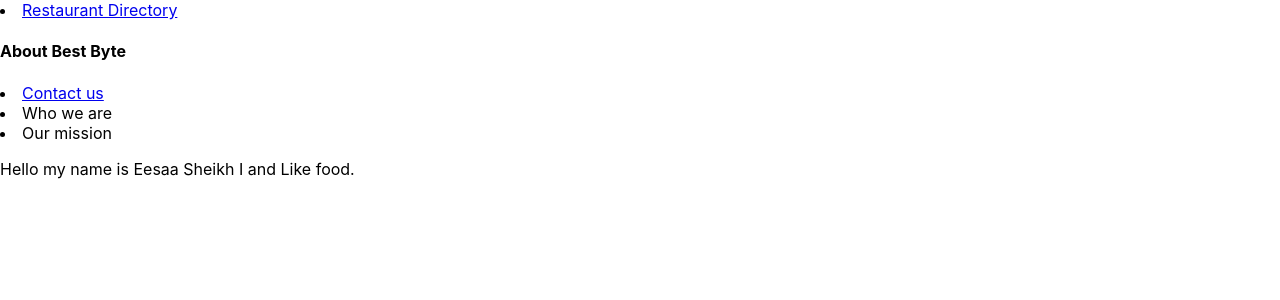
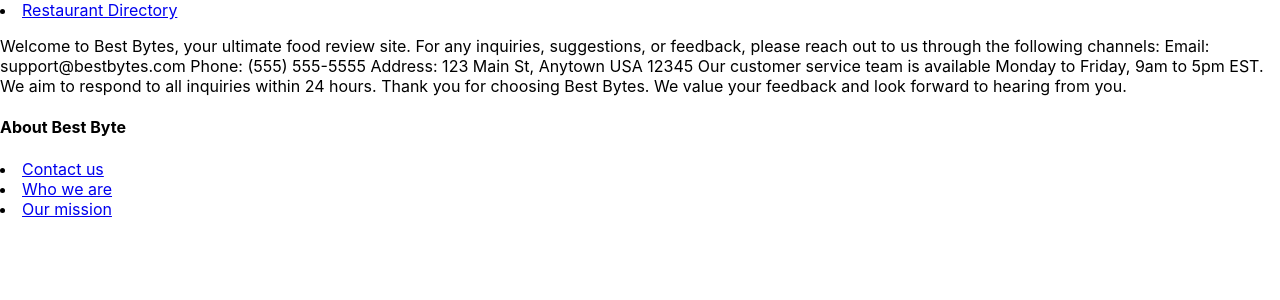
Before and after one commit to eesaa-sheikh/Fork-Byte-Code, a React (Create React App) app: page /ContactUs in a window 1280 px wide. Shown: the top 300 px of the page. Built offline with nearby package versions, Linux system fonts and the light colour scheme; no server answers.

Commit message:
added in links to who we are and our mission

```diff
--- a/src/App.js
+++ b/src/App.js
@@ -2,26 +2,28 @@ import { BrowserRouter, Link, Route, Routes } from 'react-router-dom';
 import './App.css';
 import RestaurantContainer from './containers/RestaurantContainer';
 import ContactUs from './components/ContactUs';
+import WhoWeAre from './components/WhoWeAre';
+import OurMission from './components/OurMission';
 
 function App() {
   return (
     <>
      <RestaurantContainer />
       <BrowserRouter>
-
-      <footer >
-        <h4> About Best Byte</h4>
-        <li><Link to="/ContactUs">Contact us</Link></li>
-        <li>Who we are</li>
-        <li>Our mission</li>
-      </footer>
       <Routes>
 
         <Route path='/ContactUs' element={<ContactUs/>}/>
-
+        <Route path='/WhoWeAre' element={<WhoWeAre/>}/>
+        <Route path='/OurMission' element={<OurMission/>}/>
 
       </Routes>
 
+      <footer >
+          <h4> About Best Byte</h4>
+          <li><Link to="/ContactUs">Contact us</Link></li>
+          <li><Link to="/WhoWeAre">Who we are</Link> </li>
+          <li><Link to="/OurMission">Our mission</Link></li>
+        </footer>
        </BrowserRouter>
     </>
   );
--- a/src/components/ContactUs.js
+++ b/src/components/ContactUs.js
@@ -5,7 +5,12 @@ const ContactUs = () => {
 
         <>
         <p>
-            Hello my name is Eesaa Sheikh I and Like food.
+            Welcome to Best Bytes, your ultimate food review site. For any inquiries, suggestions, or feedback, please reach out to us through the following channels:
+            Email: support@bestbytes.com
+            Phone: (555) 555-5555
+            Address: 123 Main St, Anytown USA 12345
+            Our customer service team is available Monday to Friday, 9am to 5pm EST. We aim to respond to all inquiries within 24 hours.
+            Thank you for choosing Best Bytes. We value your feedback and look forward to hearing from you.
         </p>
         </>
 
--- /dev/null
+++ b/src/components/OurMission.js
@@ -0,0 +1,15 @@
+const OurMission = () => {
+    return (
+        <>
+            <p>
+                Our Mission
+                At Best Bytes, our mission is to provide the most comprehensive and reliable information about food to help users make informed decisions about where to eat. We believe that food is an essential part of life and that everyone deserves to have access to the best information about food.
+                We are committed to delivering accurate and up-to-date information on restaurants, dishes, and cuisines from around the world. Our team of food experts and enthusiasts work tirelessly to curate the latest information and provide the best food recommendations.
+                Our goal is to be the go-to source for food information and to make food discovery easier and more enjoyable for everyone.
+                Join us on our mission to celebrate the world of food and help people discover their next great food experience.
+            </p>
+        </>
+     );
+}
+
+export default OurMission;
--- /dev/null
+++ b/src/components/WhoWeAre.js
@@ -0,0 +1,14 @@
+const WhoWeAre = () => {
+    return (
+        <>
+        <p>
+            Who We Are
+            Best Bytes is a food review site dedicated to providing the most comprehensive and reliable information about food to help users make informed decisions about where to eat. Our team of food experts and enthusiasts work tirelessly to gather and curate the latest information on restaurants, dishes, and cuisines from around the world.
+            At Best Bytes, we believe that food is an essential part of life and that everyone deserves to have access to the best information about food. Whether you're a foodie, a traveler, or simply someone who loves to eat, Best Bytes has something for you.
+            Thank you for choosing Best Bytes. We look forward to serving you and helping you discover the best food experiences.
+        </p>
+        </>
+    );
+}
+
+export default WhoWeAre;
```
